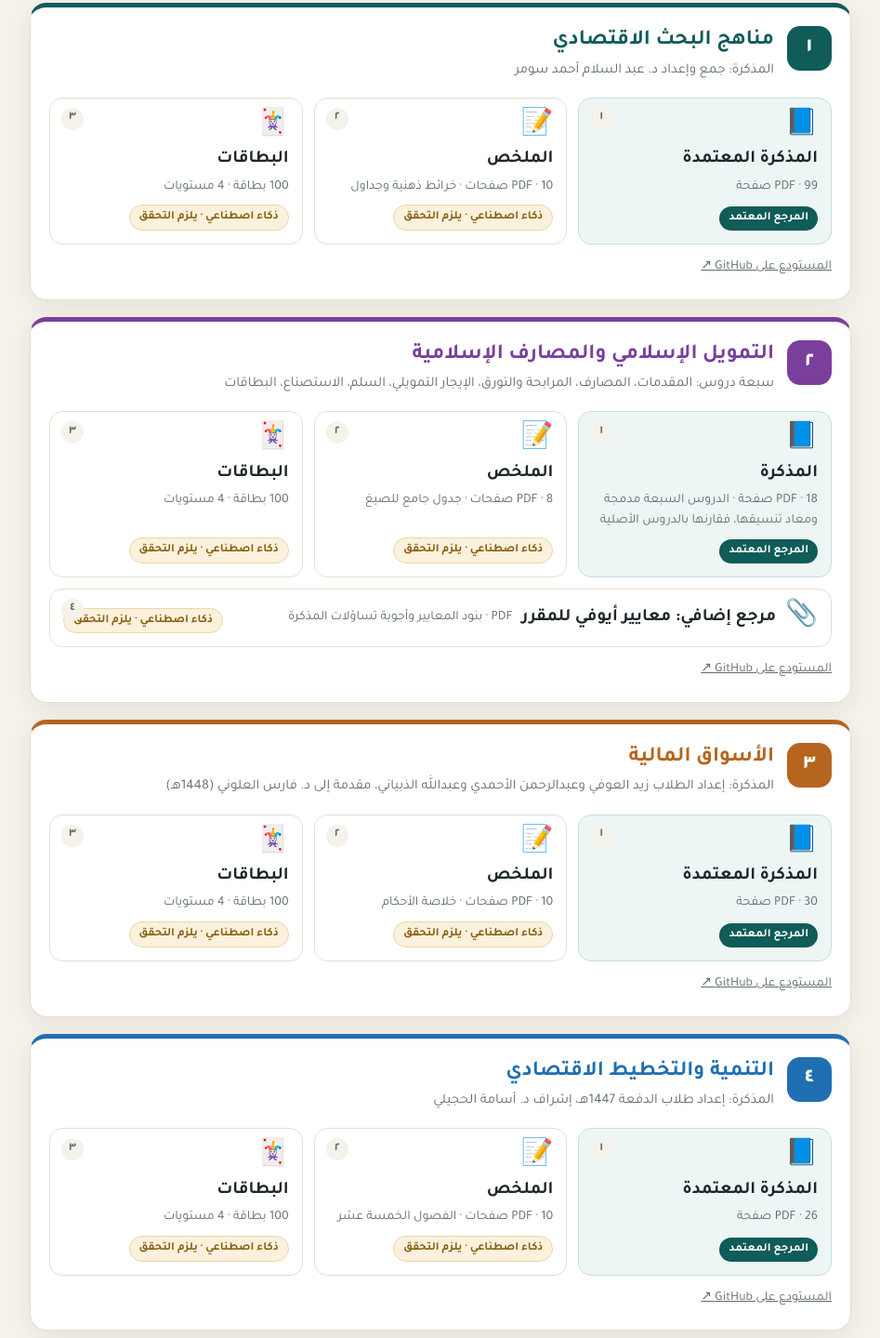
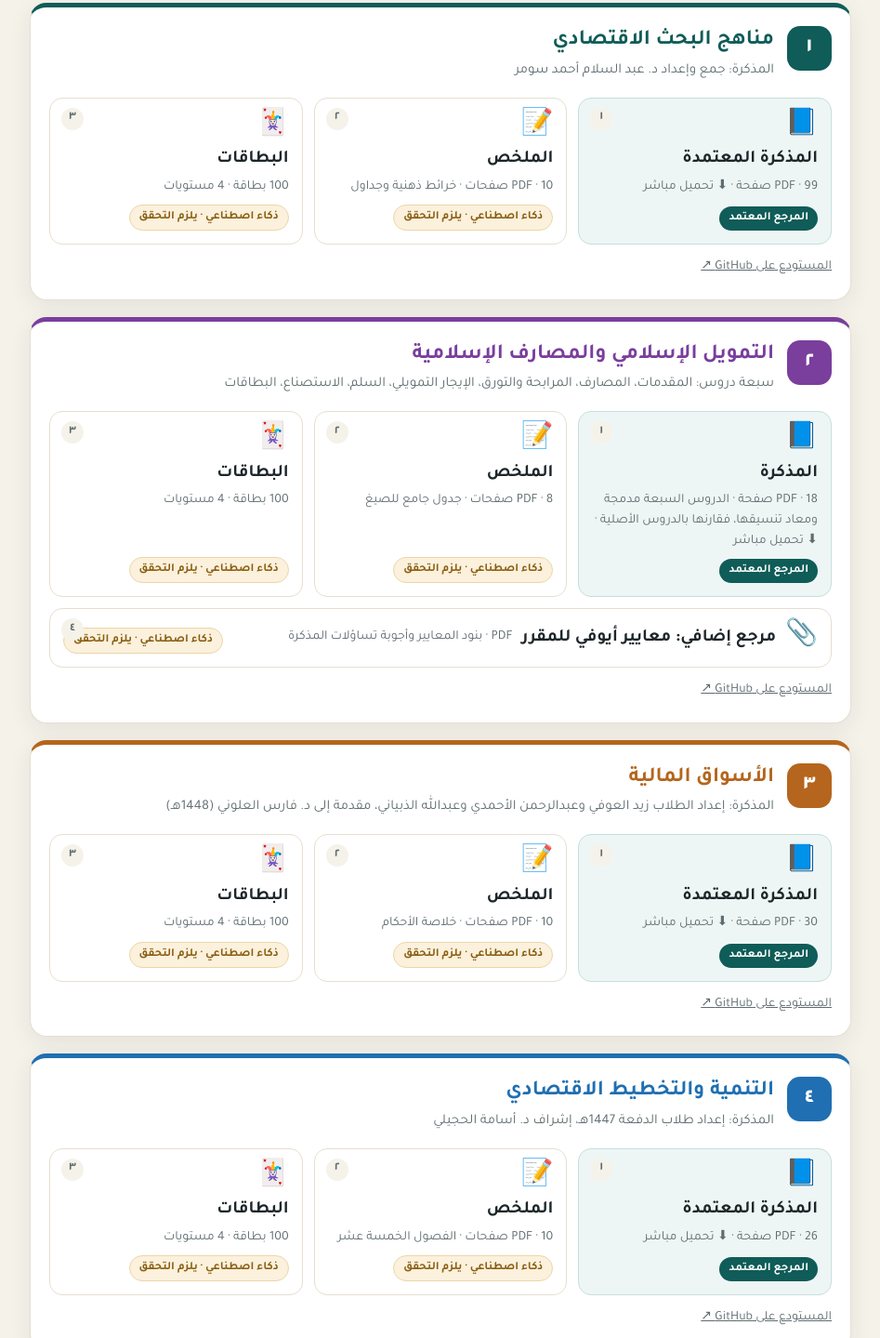
Before and after one commit to STOOOOF1/MNAHJ-BAHTH, a plain HTML site: page sites/level3/index.html in a window 1280 px wide. Shown: the part 995-2434 px from the top of the page at 93% size, without its empty margins (166-1113 px from the left). Drawn offline with Linux system fonts and the light colour scheme; no server answers.

Commit message:
روابط المذكرات تحمّل ملف PDF مباشرة
Co-Authored-By: Claude Opus 5.5 <noreply@anthropic.com>
Claude-Session: https://claude.ai/code/session_01FAKSCQYerKSPZZSuaZnDwE

```diff
--- a/sites/level3/index.html
+++ b/sites/level3/index.html
@@ -106,7 +106,7 @@ footer .by b{color:#f0cf8a}
 <section class="course" id="c1" style="--c:#0f5c58">
 <header><span class="num">١</span><div><h2>مناهج البحث الاقتصادي</h2><p>المذكرة: جمع وإعداد د. عبد السلام أحمد سومر</p></div></header>
 <div class="items">
-<a class="item memo" href="https://github.com/STOOOOF1/MNAHJ-BAHTH/blob/HEAD/files/%D9%85%D8%B0%D9%83%D8%B1%D8%A9-%D9%85%D9%86%D8%A7%D9%87%D8%AC-%D8%A7%D9%84%D8%A8%D8%AD%D8%AB-%D8%A7%D9%84%D8%A7%D9%82%D8%AA%D8%B5%D8%A7%D8%AF%D9%8A.pdf" target="_blank" rel="noopener"><span class="ic">📘</span><span class="st">١</span><strong>المذكرة المعتمدة</strong><small>PDF · 99 صفحة</small><em class="b memo">المرجع المعتمد</em></a>
+<a class="item memo" href="https://raw.githubusercontent.com/STOOOOF1/MNAHJ-BAHTH/HEAD/files/%D9%85%D8%B0%D9%83%D8%B1%D8%A9-%D9%85%D9%86%D8%A7%D9%87%D8%AC-%D8%A7%D9%84%D8%A8%D8%AD%D8%AB-%D8%A7%D9%84%D8%A7%D9%82%D8%AA%D8%B5%D8%A7%D8%AF%D9%8A.pdf" download target="_blank" rel="noopener"><span class="ic">📘</span><span class="st">١</span><strong>المذكرة المعتمدة</strong><small>PDF · 99 صفحة · ⬇ تحميل مباشر</small><em class="b memo">المرجع المعتمد</em></a>
 <a class="item sum" href="https://github.com/STOOOOF1/MNAHJ-BAHTH/blob/HEAD/files/%D9%85%D9%84%D8%AE%D8%B5-%D9%85%D9%86%D8%A7%D9%87%D8%AC-%D8%A7%D9%84%D8%A8%D8%AD%D8%AB-%D8%A7%D9%84%D8%A7%D9%82%D8%AA%D8%B5%D8%A7%D8%AF%D9%8A.pdf" target="_blank" rel="noopener"><span class="ic">📝</span><span class="st">٢</span><strong>الملخص</strong><small>PDF · 10 صفحات · خرائط ذهنية وجداول</small><em class="b ai">ذكاء اصطناعي · يلزم التحقق</em></a>
 <a class="item cards" href="https://stoooof1.github.io/MNAHJ-BAHTH/sites/cards/" target="_blank" rel="noopener"><span class="ic">🃏</span><span class="st">٣</span><strong>البطاقات</strong><small>100 بطاقة · 4 مستويات</small><em class="b ai">ذكاء اصطناعي · يلزم التحقق</em></a>
 </div>
@@ -115,7 +115,7 @@ footer .by b{color:#f0cf8a}
 <section class="course" id="c2" style="--c:#7a3e9d">
 <header><span class="num">٢</span><div><h2>التمويل الإسلامي والمصارف الإسلامية</h2><p>سبعة دروس: المقدمات، المصارف، المرابحة والتورق، الإيجار التمويلي، السلم، الاستصناع، البطاقات</p></div></header>
 <div class="items">
-<a class="item memo" href="https://github.com/STOOOOF1/tamWmasaref/blob/HEAD/files/%D9%85%D8%B0%D9%83%D8%B1%D8%A9-%D8%A7%D9%84%D8%AA%D9%85%D9%88%D9%8A%D9%84-%D8%A7%D9%84%D8%A5%D8%B3%D9%84%D8%A7%D9%85%D9%8A-%D8%A7%D9%84%D9%85%D8%AF%D9%85%D8%AC%D8%A9.pdf" target="_blank" rel="noopener"><span class="ic">📘</span><span class="st">١</span><strong>المذكرة</strong><small>PDF · 18 صفحة · الدروس السبعة مدمجة ومعاد تنسيقها، فقارنها بالدروس الأصلية</small><em class="b memo">المرجع المعتمد</em></a>
+<a class="item memo" href="https://raw.githubusercontent.com/STOOOOF1/tamWmasaref/HEAD/files/%D9%85%D8%B0%D9%83%D8%B1%D8%A9-%D8%A7%D9%84%D8%AA%D9%85%D9%88%D9%8A%D9%84-%D8%A7%D9%84%D8%A5%D8%B3%D9%84%D8%A7%D9%85%D9%8A-%D8%A7%D9%84%D9%85%D8%AF%D9%85%D8%AC%D8%A9.pdf" download target="_blank" rel="noopener"><span class="ic">📘</span><span class="st">١</span><strong>المذكرة</strong><small>PDF · 18 صفحة · الدروس السبعة مدمجة ومعاد تنسيقها، فقارنها بالدروس الأصلية · ⬇ تحميل مباشر</small><em class="b memo">المرجع المعتمد</em></a>
 <a class="item sum" href="https://github.com/STOOOOF1/tamWmasaref/blob/HEAD/files/%D9%85%D9%84%D8%AE%D8%B5-%D8%A7%D9%84%D8%AA%D9%85%D9%88%D9%8A%D9%84-%D8%A7%D9%84%D8%A5%D8%B3%D9%84%D8%A7%D9%85%D9%8A.pdf" target="_blank" rel="noopener"><span class="ic">📝</span><span class="st">٢</span><strong>الملخص</strong><small>PDF · 8 صفحات · جدول جامع للصيغ</small><em class="b ai">ذكاء اصطناعي · يلزم التحقق</em></a>
 <a class="item cards" href="https://stoooof1.github.io/tamWmasaref/sites/cards/" target="_blank" rel="noopener"><span class="ic">🃏</span><span class="st">٣</span><strong>البطاقات</strong><small>100 بطاقة · 4 مستويات</small><em class="b ai">ذكاء اصطناعي · يلزم التحقق</em></a>
 <a class="item extra" href="https://github.com/STOOOOF1/tamWmasaref/blob/HEAD/files/%D9%85%D8%B9%D8%A7%D9%8A%D9%8A%D8%B1-%D8%A3%D9%8A%D9%88%D9%81%D9%8A-%D9%84%D9%84%D9%85%D9%82%D8%B1%D8%B1.pdf" target="_blank" rel="noopener"><span class="ic">📎</span><span class="st">٤</span><strong>مرجع إضافي: معايير أيوفي للمقرر</strong><small>PDF · بنود المعايير وأجوبة تساؤلات المذكرة</small><em class="b ai">ذكاء اصطناعي · يلزم التحقق</em></a>
@@ -125,7 +125,7 @@ footer .by b{color:#f0cf8a}
 <section class="course" id="c3" style="--c:#b5651d">
 <header><span class="num">٣</span><div><h2>الأسواق المالية</h2><p>المذكرة: إعداد الطلاب زيد العوفي وعبدالرحمن الأحمدي وعبدالله الذبياني، مقدمة إلى د. فارس العلوني (1448هـ)</p></div></header>
 <div class="items">
-<a class="item memo" href="https://github.com/STOOOOF1/aswaq-maliyaah/blob/HEAD/files/%D9%85%D8%B0%D9%83%D8%B1%D8%A9-%D8%A7%D9%84%D8%A3%D8%B3%D9%88%D8%A7%D9%82-%D8%A7%D9%84%D9%85%D8%A7%D9%84%D9%8A%D8%A9.pdf" target="_blank" rel="noopener"><span class="ic">📘</span><span class="st">١</span><strong>المذكرة المعتمدة</strong><small>PDF · 30 صفحة</small><em class="b memo">المرجع المعتمد</em></a>
+<a class="item memo" href="https://raw.githubusercontent.com/STOOOOF1/aswaq-maliyaah/HEAD/files/%D9%85%D8%B0%D9%83%D8%B1%D8%A9-%D8%A7%D9%84%D8%A3%D8%B3%D9%88%D8%A7%D9%82-%D8%A7%D9%84%D9%85%D8%A7%D9%84%D9%8A%D8%A9.pdf" download target="_blank" rel="noopener"><span class="ic">📘</span><span class="st">١</span><strong>المذكرة المعتمدة</strong><small>PDF · 30 صفحة · ⬇ تحميل مباشر</small><em class="b memo">المرجع المعتمد</em></a>
 <a class="item sum" href="https://github.com/STOOOOF1/aswaq-maliyaah/blob/HEAD/files/mulakhas-aswaq-maliyaah.pdf" target="_blank" rel="noopener"><span class="ic">📝</span><span class="st">٢</span><strong>الملخص</strong><small>PDF · 10 صفحات · خلاصة الأحكام</small><em class="b ai">ذكاء اصطناعي · يلزم التحقق</em></a>
 <a class="item cards" href="https://stoooof1.github.io/aswaq-maliyaah/sites/cards/" target="_blank" rel="noopener"><span class="ic">🃏</span><span class="st">٣</span><strong>البطاقات</strong><small>100 بطاقة · 4 مستويات</small><em class="b ai">ذكاء اصطناعي · يلزم التحقق</em></a>
 </div>
@@ -134,7 +134,7 @@ footer .by b{color:#f0cf8a}
 <section class="course" id="c4" style="--c:#1f6fb2">
 <header><span class="num">٤</span><div><h2>التنمية والتخطيط الاقتصادي</h2><p>المذكرة: إعداد طلاب الدفعة 1447هـ، إشراف د. أسامة الحجيلي</p></div></header>
 <div class="items">
-<a class="item memo" href="https://github.com/STOOOOF1/TANMYAH/blob/HEAD/files/%D9%85%D8%B0%D9%83%D8%B1%D8%A9-%D8%A7%D9%84%D8%AA%D9%86%D9%85%D9%8A%D8%A9-%D9%88%D8%A7%D9%84%D8%AA%D8%AE%D8%B7%D9%8A%D8%B7-%D8%A7%D9%84%D8%A7%D9%82%D8%AA%D8%B5%D8%A7%D8%AF%D9%8A.pdf" target="_blank" rel="noopener"><span class="ic">📘</span><span class="st">١</span><strong>المذكرة المعتمدة</strong><small>PDF · 26 صفحة</small><em class="b memo">المرجع المعتمد</em></a>
+<a class="item memo" href="https://raw.githubusercontent.com/STOOOOF1/TANMYAH/HEAD/files/%D9%85%D8%B0%D9%83%D8%B1%D8%A9-%D8%A7%D9%84%D8%AA%D9%86%D9%85%D9%8A%D8%A9-%D9%88%D8%A7%D9%84%D8%AA%D8%AE%D8%B7%D9%8A%D8%B7-%D8%A7%D9%84%D8%A7%D9%82%D8%AA%D8%B5%D8%A7%D8%AF%D9%8A.pdf" download target="_blank" rel="noopener"><span class="ic">📘</span><span class="st">١</span><strong>المذكرة المعتمدة</strong><small>PDF · 26 صفحة · ⬇ تحميل مباشر</small><em class="b memo">المرجع المعتمد</em></a>
 <a class="item sum" href="https://github.com/STOOOOF1/TANMYAH/blob/HEAD/files/tanmiya-summary.pdf" target="_blank" rel="noopener"><span class="ic">📝</span><span class="st">٢</span><strong>الملخص</strong><small>PDF · 10 صفحات · الفصول الخمسة عشر</small><em class="b ai">ذكاء اصطناعي · يلزم التحقق</em></a>
 <a class="item cards" href="https://stoooof1.github.io/TANMYAH/sites/cards/" target="_blank" rel="noopener"><span class="ic">🃏</span><span class="st">٣</span><strong>البطاقات</strong><small>100 بطاقة · 4 مستويات</small><em class="b ai">ذكاء اصطناعي · يلزم التحقق</em></a>
 </div>
@@ -152,7 +152,7 @@ footer .by b{color:#f0cf8a}
 <section class="course" id="c6" style="--c:#9c2f45">
 <header><span class="num">٦</span><div><h2>قواعد الفقه المالي ومقاصده</h2><p>المذكرة: إعداد طلاب الدراسات العليا، إشراف د. حامد مزيد الحربي (1447هـ)</p></div></header>
 <div class="items">
-<a class="item memo" href="https://github.com/STOOOOF1/QWA3DALFEQHALMALY/blob/HEAD/files/%D9%85%D8%B0%D9%83%D8%B1%D8%A9-%D9%82%D9%88%D8%A7%D8%B9%D8%AF-%D8%A7%D9%84%D9%81%D9%82%D9%87-%D8%A7%D9%84%D9%85%D8%A7%D9%84%D9%8A-%D9%88%D9%85%D9%82%D8%A7%D8%B5%D8%AF%D9%87.pdf" target="_blank" rel="noopener"><span class="ic">📘</span><span class="st">١</span><strong>المذكرة المعتمدة</strong><small>PDF · 85 صفحة</small><em class="b memo">المرجع المعتمد</em></a>
+<a class="item memo" href="https://raw.githubusercontent.com/STOOOOF1/QWA3DALFEQHALMALY/HEAD/files/%D9%85%D8%B0%D9%83%D8%B1%D8%A9-%D9%82%D9%88%D8%A7%D8%B9%D8%AF-%D8%A7%D9%84%D9%81%D9%82%D9%87-%D8%A7%D9%84%D9%85%D8%A7%D9%84%D9%8A-%D9%88%D9%85%D9%82%D8%A7%D8%B5%D8%AF%D9%87.pdf" download target="_blank" rel="noopener"><span class="ic">📘</span><span class="st">١</span><strong>المذكرة المعتمدة</strong><small>PDF · 85 صفحة · ⬇ تحميل مباشر</small><em class="b memo">المرجع المعتمد</em></a>
 <a class="item sum" href="https://github.com/STOOOOF1/QWA3DALFEQHALMALY/blob/HEAD/files/%D9%85%D9%84%D8%AE%D8%B5-%D9%82%D9%88%D8%A7%D8%B9%D8%AF-%D8%A7%D9%84%D9%81%D9%82%D9%87-%D8%A7%D9%84%D9%85%D8%A7%D9%84%D9%8A-%D9%88%D9%85%D9%82%D8%A7%D8%B5%D8%AF%D9%87.pdf" target="_blank" rel="noopener"><span class="ic">📝</span><span class="st">٢</span><strong>الملخص</strong><small>PDF · 10 صفحات · خرائط ذهنية ومقارنات</small><em class="b ai">ذكاء اصطناعي · يلزم التحقق</em></a>
 <a class="item cards" href="https://stoooof1.github.io/QWA3DALFEQHALMALY/sites/cards/" target="_blank" rel="noopener"><span class="ic">🃏</span><span class="st">٣</span><strong>البطاقات</strong><small>100 بطاقة · 4 مستويات</small><em class="b ai">ذكاء اصطناعي · يلزم التحقق</em></a>
 </div>
```
